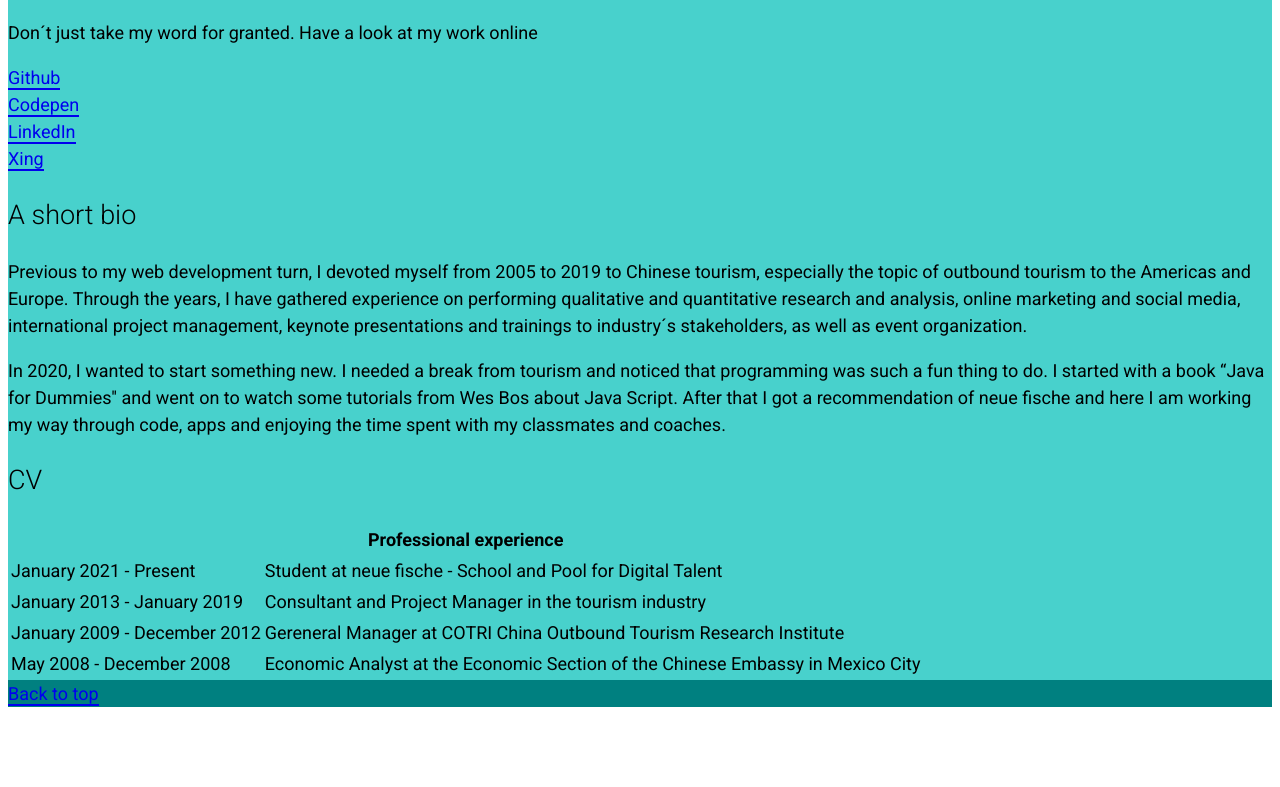
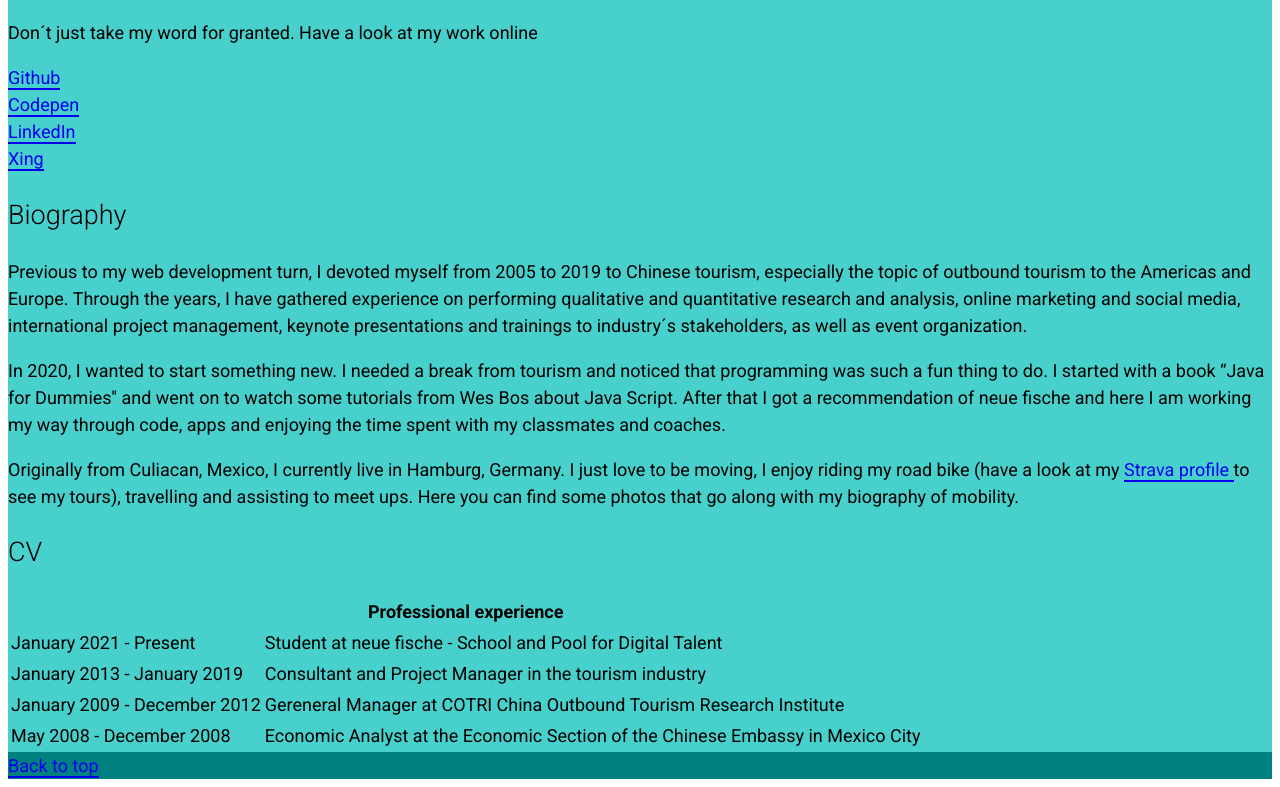
Before and after one commit to BerePendzialek/personal-website, a plain HTML site: page src/index.html in a window 1280 px wide. Shown: the part 1128-1915 px from the top of the page. Before the commit the page ends 1843 px from the top, so only its background shows below. Drawn offline with Linux system fonts and the light colour scheme.

Commit message:
add strava link

```diff
--- a/src/index.html
+++ b/src/index.html
@@ -70,7 +70,7 @@
     </section>
 
     <section>
-      <h2 id="bio">A short bio</h2>
+      <h2 id="bio">Biography</h2>
       <p>Previous to my web development turn, I devoted myself from 2005 to 2019 to Chinese tourism, especially the
         topic of outbound tourism to the Americas and Europe. Through the years, I have gathered experience on
         performing qualitative and quantitative research and analysis, online marketing and social media,
@@ -82,6 +82,15 @@
         Wes Bos about Java Script. After that I got a recommendation of neue fische and here I am working my way
         through code, apps and enjoying the time spent with my classmates and coaches.
       </p>
+
+      <p>
+        Originally from Culiacan, Mexico, I currently live in Hamburg, Germany. I just love to be moving, I enjoy riding
+        my road bike
+        (have a look at my <a href="https://strava.com/athletes/50924916">Strava profile </a> to see my tours),
+        travelling and assisting
+        to meet ups. Here you can find some photos that go along with my biography of mobility.
+      </p>
+
     </section>
 
     <section>
```
